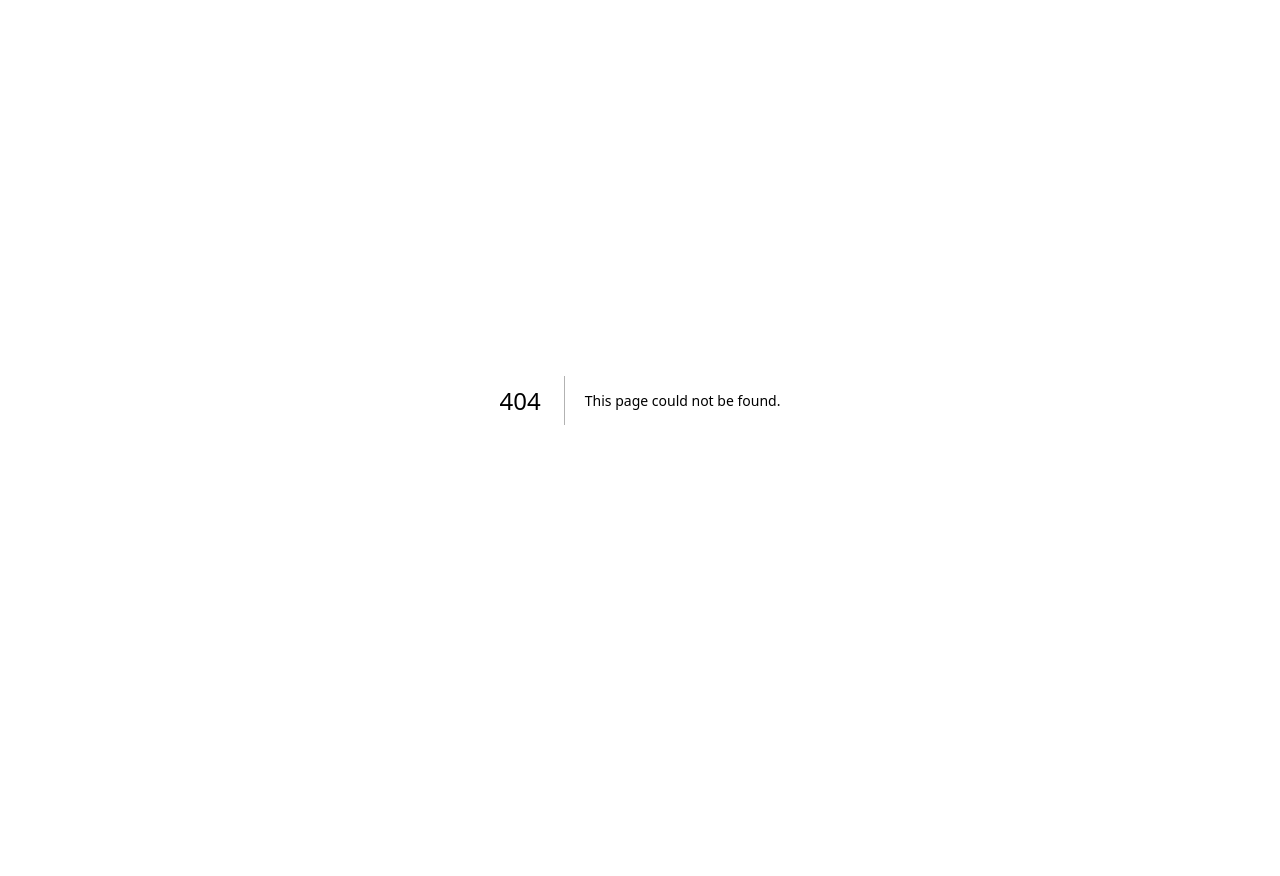
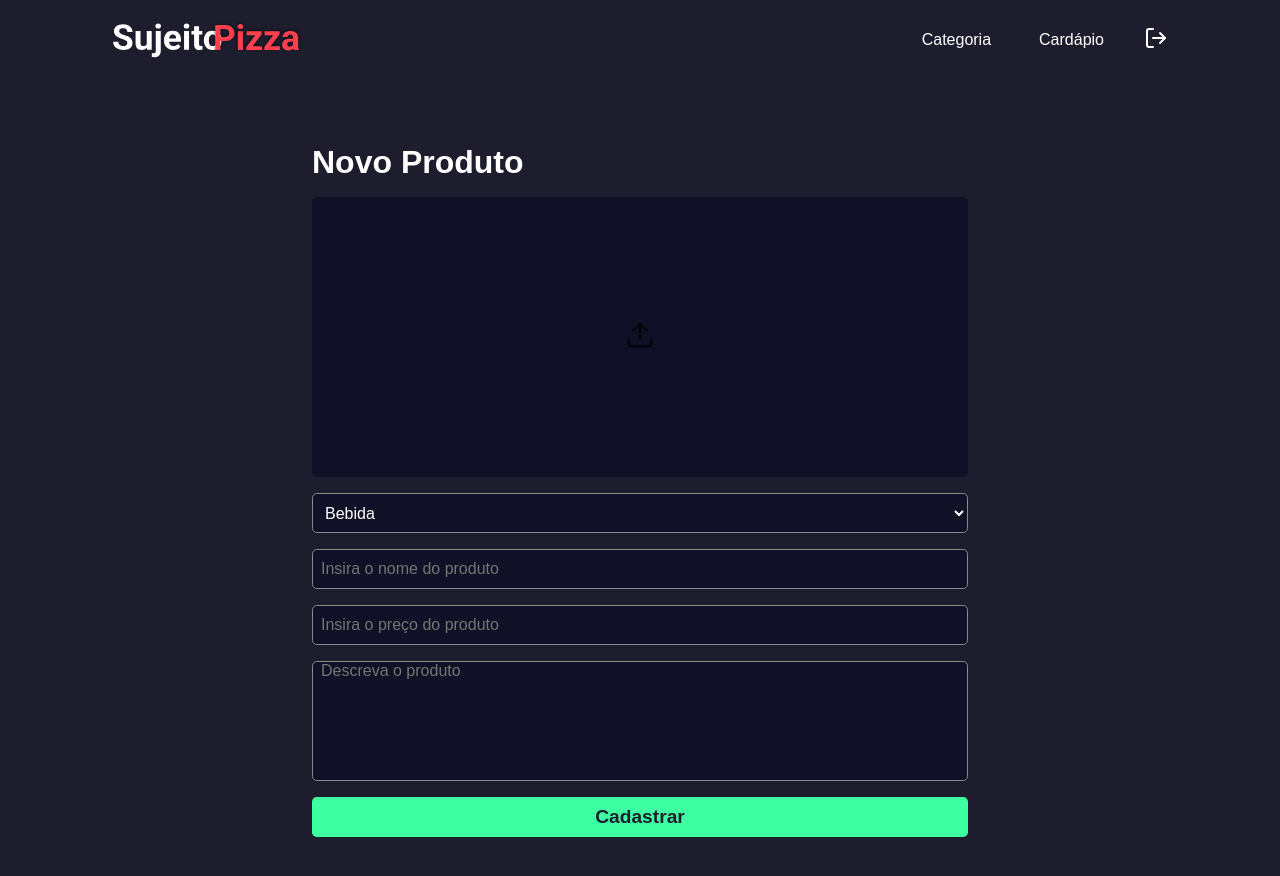
Before and after one commit to JoaoVMoreira/sujeitoPizza, a Next.js app in the folder frontend/: page /product in a window 1280 px wide. Before the commit this address had no page. Shown: the top 876 px of the page. Before the commit the page ends 800 px from the top, so only its background shows below. Built offline with nearby package versions, Linux system fonts and the light colour scheme.

Commit message:
Finalizando pagina para cadastro de produtos

```diff
--- /dev/null
+++ b/frontend/src/pages/product/index.tsx
@@ -0,0 +1,74 @@
+import Head from "next/head"
+import { ChangeEvent, useState } from "react"
+import { FiUpload } from "react-icons/fi"
+import { Header } from "../../components/Header"
+import { canSSRAuth } from "../../utils/canSSRAuth"
+import styles from './styles.module.scss'
+
+export default function Products(){
+
+    const [avatarUrl, setAvatarUrl] = useState('');
+    const [imageAvatar, setImageAvatar] = useState(null);
+
+    function handleFile(e: ChangeEvent<HTMLInputElement>){
+
+        if(!e.target.files){
+            return;
+        }
+
+        const image = e.target.files[0];
+
+        if(!image){
+            return;
+        }
+
+        if(image.type === 'imaage/png' || image.type === 'image/jpeg'){
+
+            setImageAvatar(image)
+            setAvatarUrl(URL.createObjectURL(e.target.files[0]))
+        }
+    }
+
+    return(
+        <>
+            <Head>Produtos - Sujeito Pizza</Head>
+            <div>
+                <Header/>
+
+                <main className={styles.conteiner}>
+                    <h1>Novo Produto</h1>
+
+                    <form className={styles.form}>
+
+                        <label className={styles.labelAvatar}>
+                            <span>
+                                <FiUpload size={30} color='#fsff'/>
+                            </span>
+                            <input type="file" accept='image/png, image/jpeg' onChange={handleFile} />
+
+                            {avatarUrl && (
+                                <img className={styles.imagePreview} src={avatarUrl} alt="Foto do pedido" width={250} height={250} />
+                            )}
+                        </label>
+
+                        <select>
+                            <option>Bebida</option>
+                        </select>
+
+                        <input type="text" placeholder="Insira o nome do produto" className={styles.input}/>
+                        <input type="text" placeholder="Insira o preço do produto" className={styles.input} />
+                        <textarea placeholder="Descreva o produto" className={styles.input} />
+                        <button className={styles.buttonAdd} type='submit'>Cadastrar</button>
+                    </form>
+                </main>
+
+            </div>
+        </>
+    )
+}
+
+export const getServiceSideProps = canSSRAuth(async (ctx)=>{
+    return{
+        props: {}
+    }
+})
--- /dev/null
+++ b/frontend/src/pages/product/styles.module.scss
@@ -0,0 +1,92 @@
+.conteiner{
+    max-width: 720px;
+    margin: 4rem auto;
+    padding: 0 2rem;
+
+    display: flex;
+    justify-content: space-between;
+    flex-direction: column;
+}
+
+.conteiner h1{
+    color: var(--white);
+}
+
+.form{
+    display: flex;
+    flex-direction: column;
+    margin: 1rem 0;
+
+    textarea{
+        width: 100%;
+        min-height: 120px;
+        resize: none;
+        padding: 0 0.5rem;
+    }
+
+    select{
+        width: 100%;
+        height: 40px;
+        border-radius: 0.3rem;
+        margin-bottom: 1rem;
+        color: var(--white);
+        background-color: var(--dark900);
+        border: 1px solid var(--gray100);
+        padding: 0 0.5rem;
+    }
+}
+
+.input{
+    border-radius: 0.3rem;
+    margin-bottom: 1rem;
+    color: var(--white);
+    background-color: var(--dark900);
+    border: 1px solid var(--gray100);
+    padding: 0 0.5rem;
+    height: 40px;
+}
+
+.buttonAdd{
+    border-radius: 0.3rem;
+    color: var(--dark700);
+    background-color: var(--green900);
+    border: 0;
+    font-size: 1.2rem;
+    font-weight: bold;
+    height: 40px;
+}
+
+.labelAvatar{
+    width: 100%;
+    height: 280px;
+    background-color: var(--dark900);
+    margin-bottom: 1rem;
+    border-radius: 0.3rem;
+    display: flex;
+    justify-content: center;
+    align-items: center;
+    cursor: pointer;
+
+    input{
+        display: none;
+    }
+
+    span{
+        z-index: 99;
+        position: absolute;
+        opacity: 0.7;
+        transform: all 0.5;
+    }
+
+    span:hover{
+        opacity: 1;
+        transform: scale(1.2);
+    }
+}
+
+.imagePreview{
+    width: 100%;
+    height: 100%;
+    object-fit: cover;
+    border-radius: 0.3rem;
+}
```
